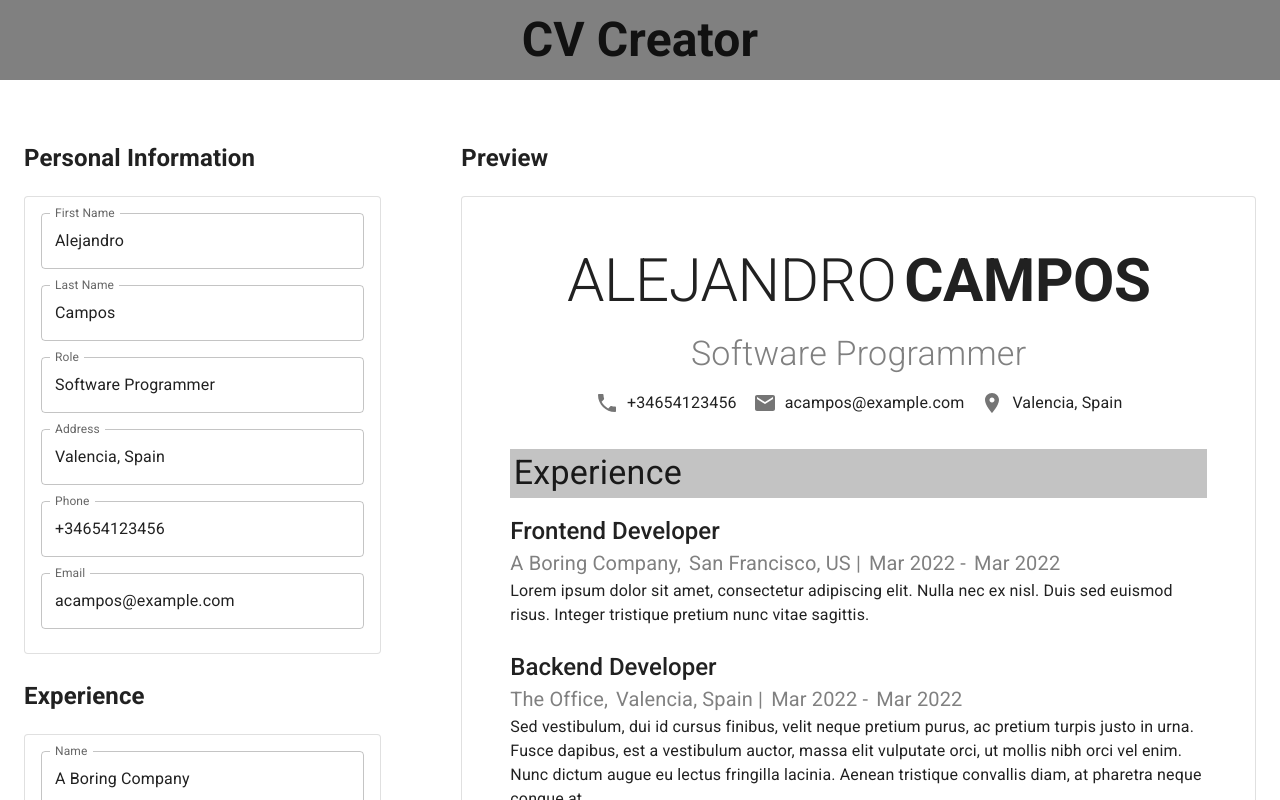
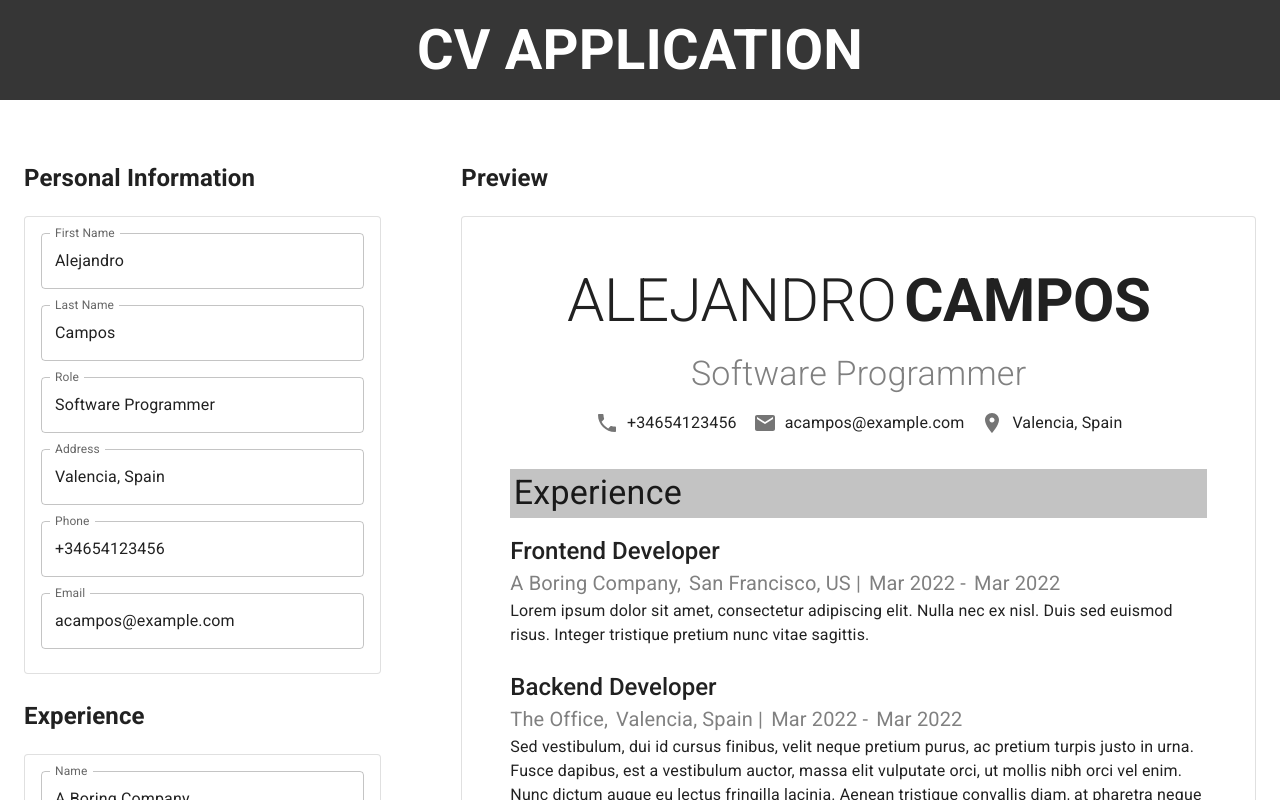
Before and after one commit to acamposcar/odin-cv, a React (Create React App) app: page / in a window 1280 px wide. Shown: the top 800 px of the page. Built offline with nearby package versions, Linux system fonts and the light colour scheme.

Commit message:
Change title and navbar

```diff
--- a/public/index.html
+++ b/public/index.html
@@ -9,7 +9,7 @@
   <meta name="description" content="Web site created using create-react-app" />
   <link rel="manifest" href="%PUBLIC_URL%/manifest.json" />
 
-  <title>React App</title>
+  <title>CV Application</title>
 </head>
 
 <body>
--- a/src/components/Nav.js
+++ b/src/components/Nav.js
@@ -7,14 +7,15 @@ function Nav() {
       display: 'flex',
       justifyContent: 'center',
       alignItems: 'center',
-      'background-color': 'grey',
+      background: '#363636',
       marginBottom: 5,
-      height: '80px',
-      fontSize: '3em',
+      height: '100px',
+      fontSize: '3.5em',
       fontWeight: 'bold',
+      color: 'white',
     }}
     >
-      CV Creator
+      CV APPLICATION
     </Box>
   );
 }
```
